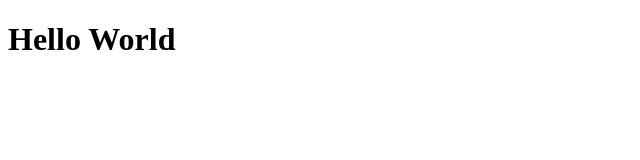
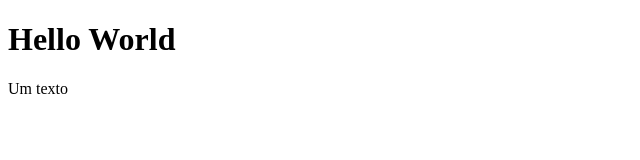
Before and after one commit to tiba011/hello_world, a plain HTML site: page index.html in a window 1280 px wide. Shown: the full height of the page, 0-640 px from the left. Drawn offline with Linux system fonts and the light colour scheme.

Commit message:
Adicionado texto

```diff
--- a/index.html
+++ b/index.html
@@ -7,5 +7,6 @@
 </head>
 <body>
     <h1>Hello World</h1>
+    <p>Um texto</p>
 </body>
 </html>
```
